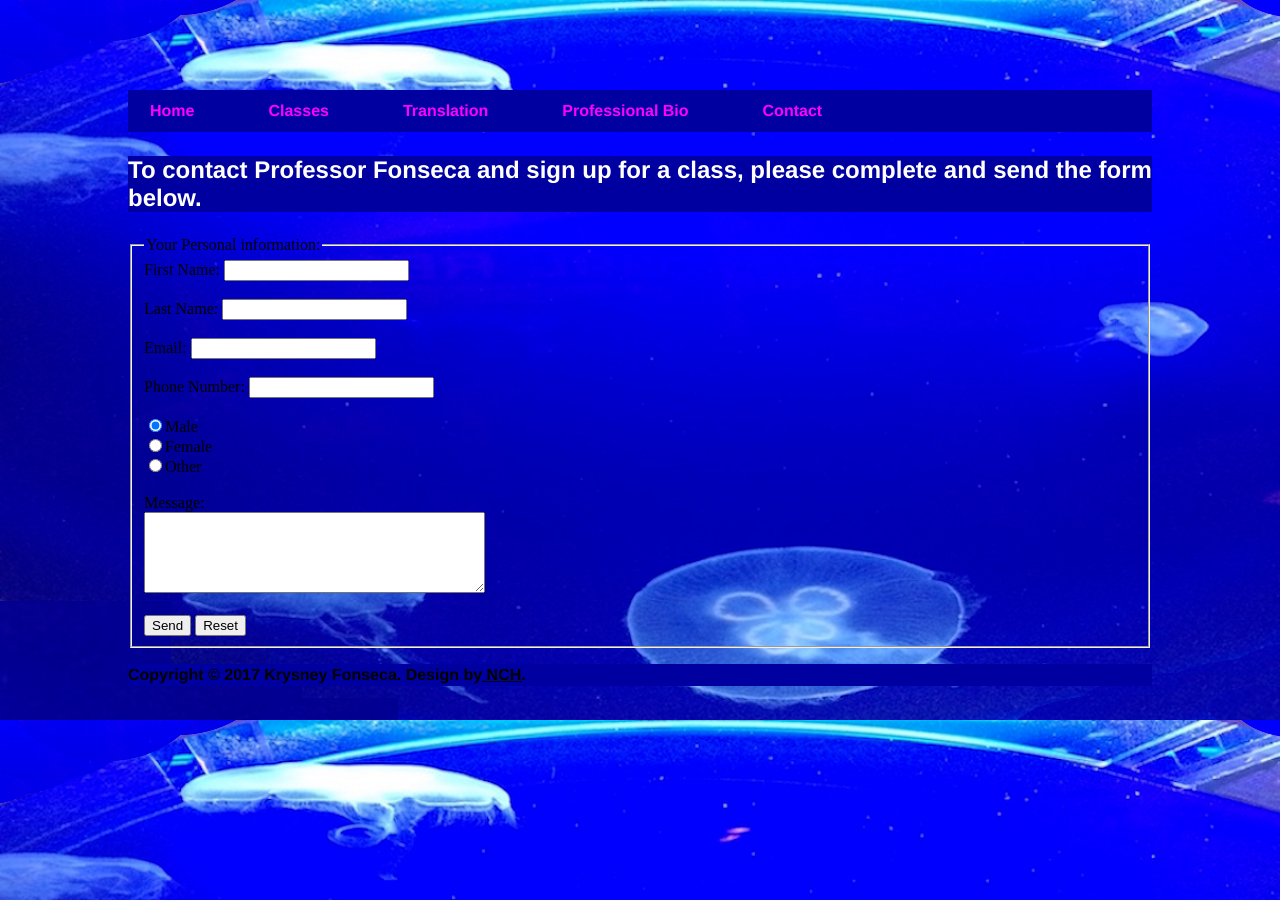
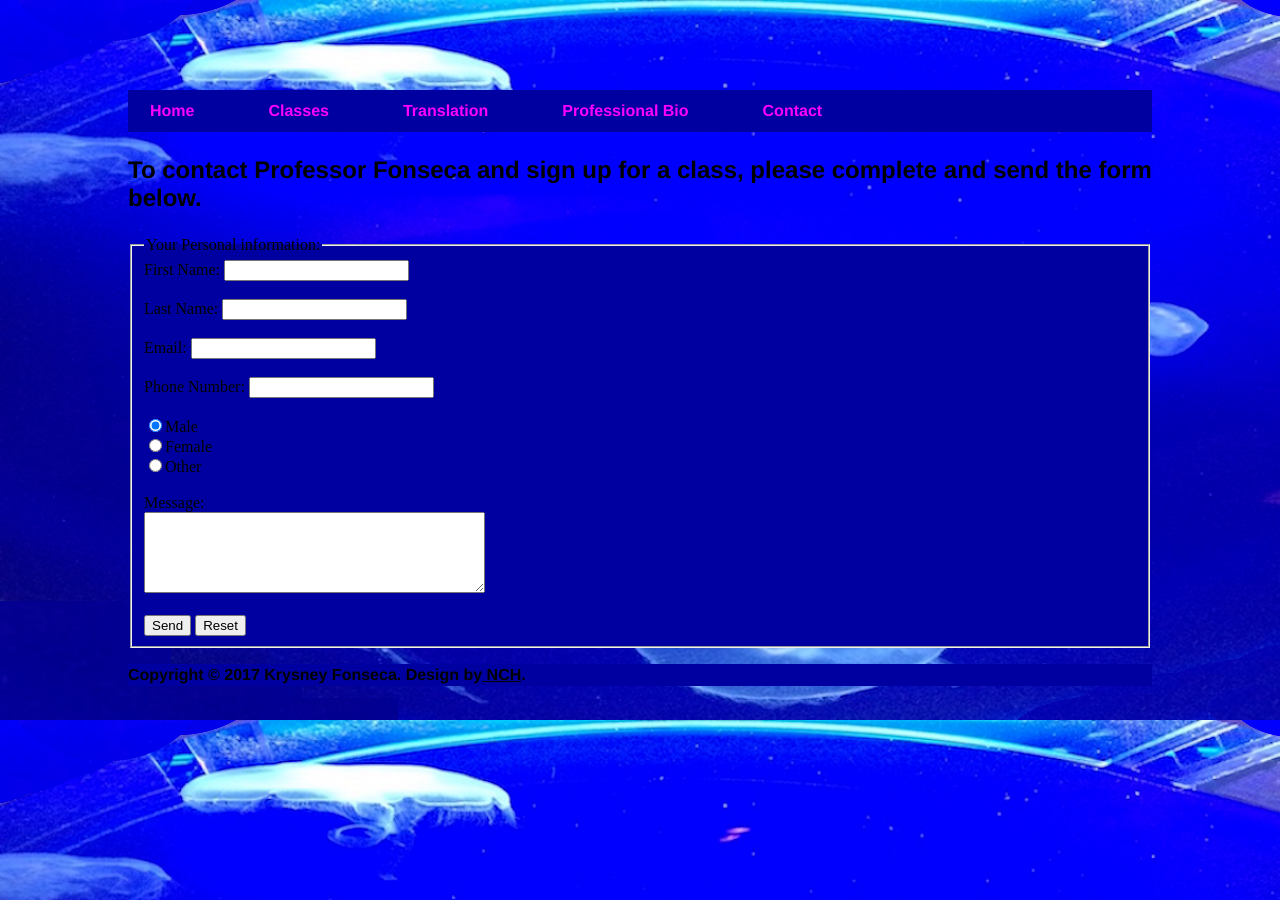
Before and after one commit to english-um-a-um/english-um-a-um.github.io, a Jekyll site: the page built from contact/index.html, in a window 1280 px wide. Built offline with Jekyll 4.4.1, drawn with Linux system fonts in a browser that asks for light colours.

Commit message:
Update main.css

```diff
--- a/css/main.css
+++ b/css/main.css
@@ -44,8 +44,6 @@ h2{
 h3{
     font-size: 1.5em;
     font-family: 'Helvetica', 'Arial', 'Sans-Serif';
-    color: white;
-    background-color: #0000A0;
 }
 h4{
     font-size: 1.0em;
@@ -83,3 +81,6 @@ footer ul a{
 footer ul p {
     color: #000000;
 }
+fieldset{
+    background-color: #0000A0;
+}
```
